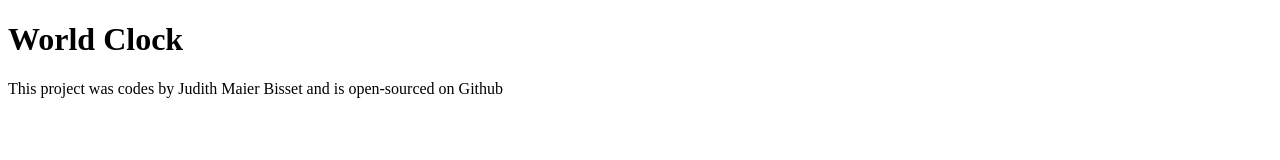
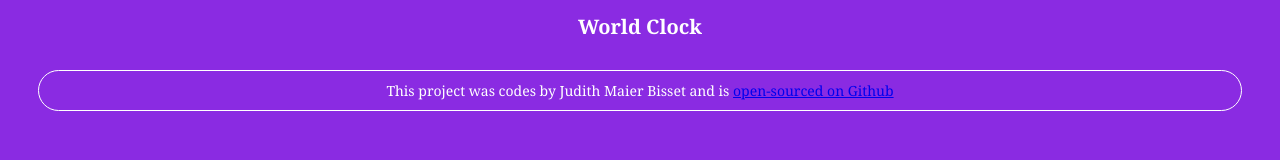
Before and after one commit to judithbisset/world-clock, a plain HTML site: page index.html in a window 1280 px wide. Drawn offline with Linux system fonts and the light colour scheme.

Commit message:
added basic styling

```diff
--- a/css/style.css
+++ b/css/style.css
@@ -0,0 +1,18 @@
+body {
+    background-color: blueviolet;
+    text-align: center;
+}
+h1 {
+    color: white;
+    font-size: 20px;
+    font-family: Cambria, Cochin, Georgia, Times, 'Times New Roman', serif;
+}
+footer {
+    color: white;
+        font-size: 14px;
+        font-family: Cambria, Cochin, Georgia, Times, 'Times New Roman', serif;
+        border: 1px solid white;
+        border-radius: 25px;
+        padding: 10px 10px 10px 10px;
+        margin: 30px 30px 30px;
+}
--- a/index.html
+++ b/index.html
@@ -5,11 +5,12 @@
     <meta http-equiv="X-UA-Compatible" content="IE=edge">
     <meta name="viewport" content="width=device-width, initial-scale=1.0">
     <title>World Clock</title>
+    <link rel="stylesheet" href="css/style.css">
 </head>
 <body>
     <h1>World Clock</h1>
     <footer>
-        This project was codes by Judith Maier Bisset and is <a src="">open-sourced on Github</a>
+        This project was codes by Judith Maier Bisset and is <a href="https://github.com/judithbisset/world-clock" target="_blank">open-sourced on Github</a>
     </footer>
 </body>
 </html>
```
